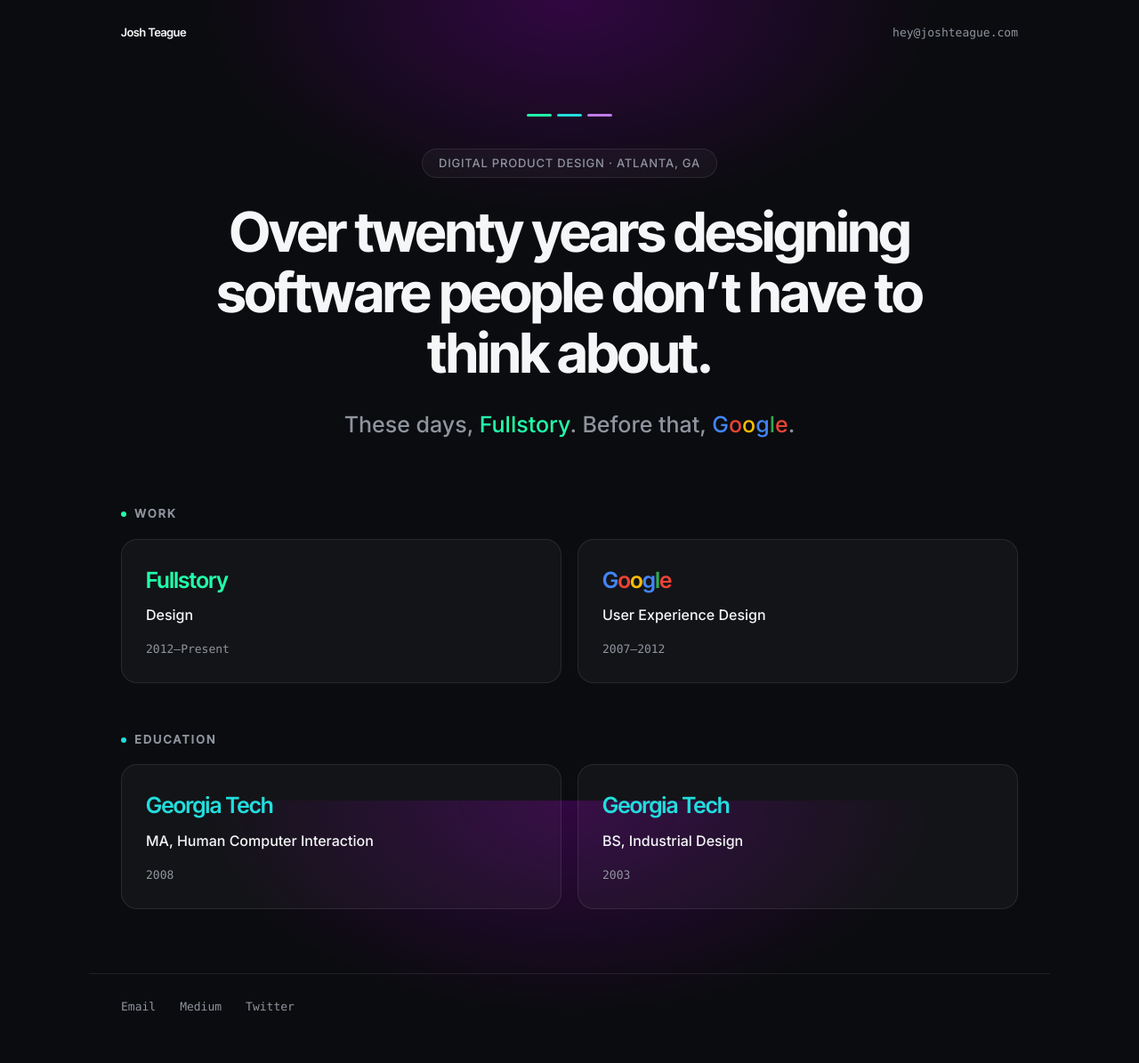
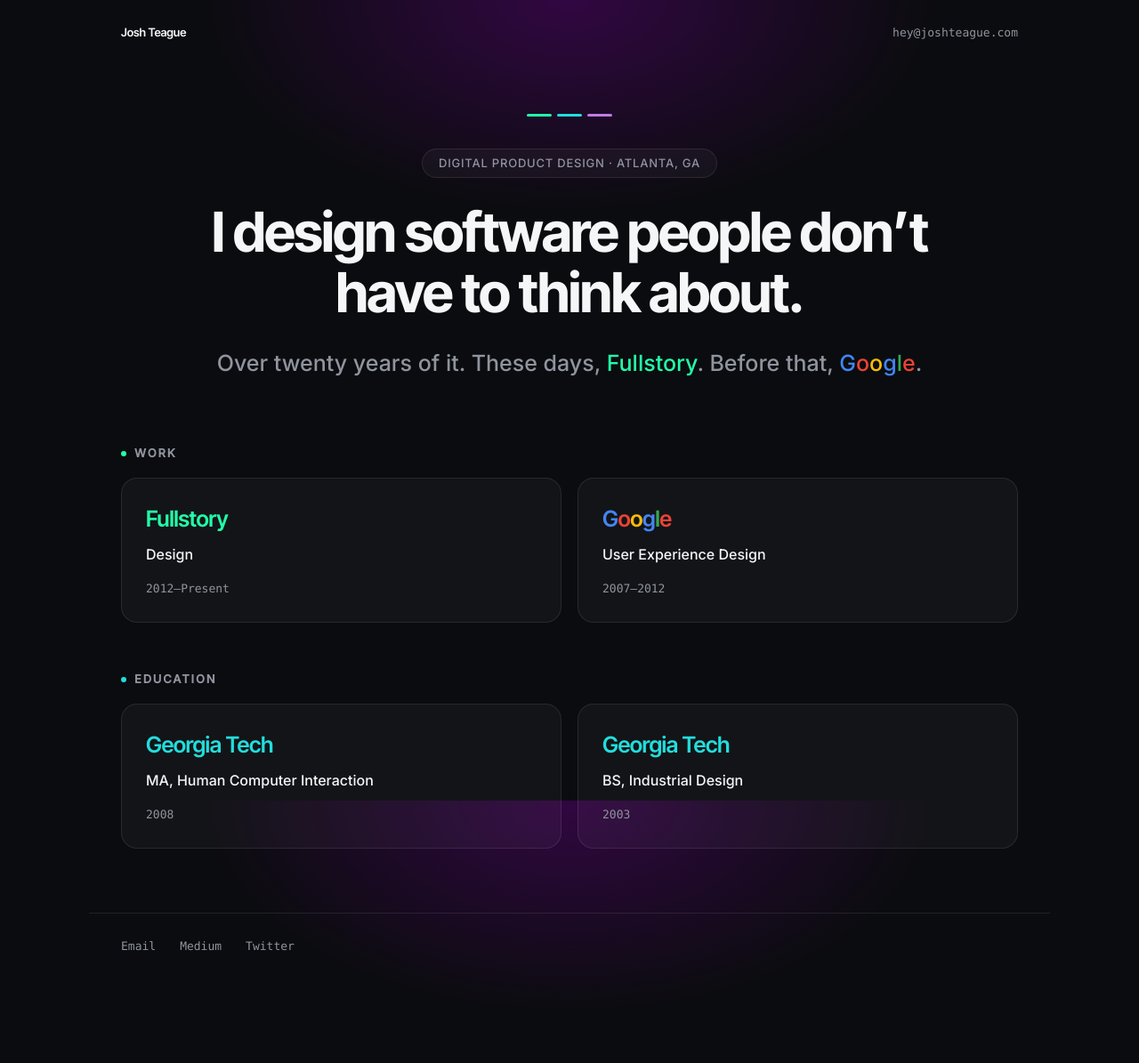
Before and after one commit to joshteague/joshteague.github.io, a Jekyll site: the page built from index.html, in a window 1280 px wide. Shown: the whole page at 89% size. Built offline with Jekyll 4.4.1, drawn with Linux system fonts in a browser that asks for light colours; some web fonts are replaced; after the commit the page ends 1127 px from its top, so only the background shows below that.

Commit message:
Make the headline a sentence and demote the tenure
"Over twenty years designing software people don't have to think about"
was a noun phrase with a period -- nothing in it acted. Prefixing "I've
spent" fixes the grammar but runs the headline to six lines on a phone.

Moving the tenure into the second line instead makes the headline a plain
first-person sentence and shortens it: five rendered lines to three at
375px, 70 characters to 51, with every word worth keeping still in place.
The second line absorbs "Over twenty years of it." without gaining a line
of its own, so the hero as a whole gets shorter, not longer.

Co-Authored-By: Claude Opus 5 <noreply@anthropic.com>

```diff
--- a/index.html
+++ b/index.html
@@ -14,10 +14,10 @@ layout: home
 
     <p class="chip">Digital Product Design &middot; Atlanta, GA</p>
 
-    <h1 class="statement">Over twenty years designing software people don&rsquo;t have to think about.</h1>
+    <h1 class="statement">I design software people don&rsquo;t have to think about.</h1>
 
     <p class="statement-sub">
-      These days,
+      Over twenty years of it. These days,
       <a class="org org-fullstory" href="//fullstory.com">Fullstory</a>.
       Before that,
       <span class="org google"><span class="g">G</span><span class="o1">o</span><span class="o2">o</span><span class="g">g</span><span class="l">l</span><span class="o1">e</span></span>.
```
